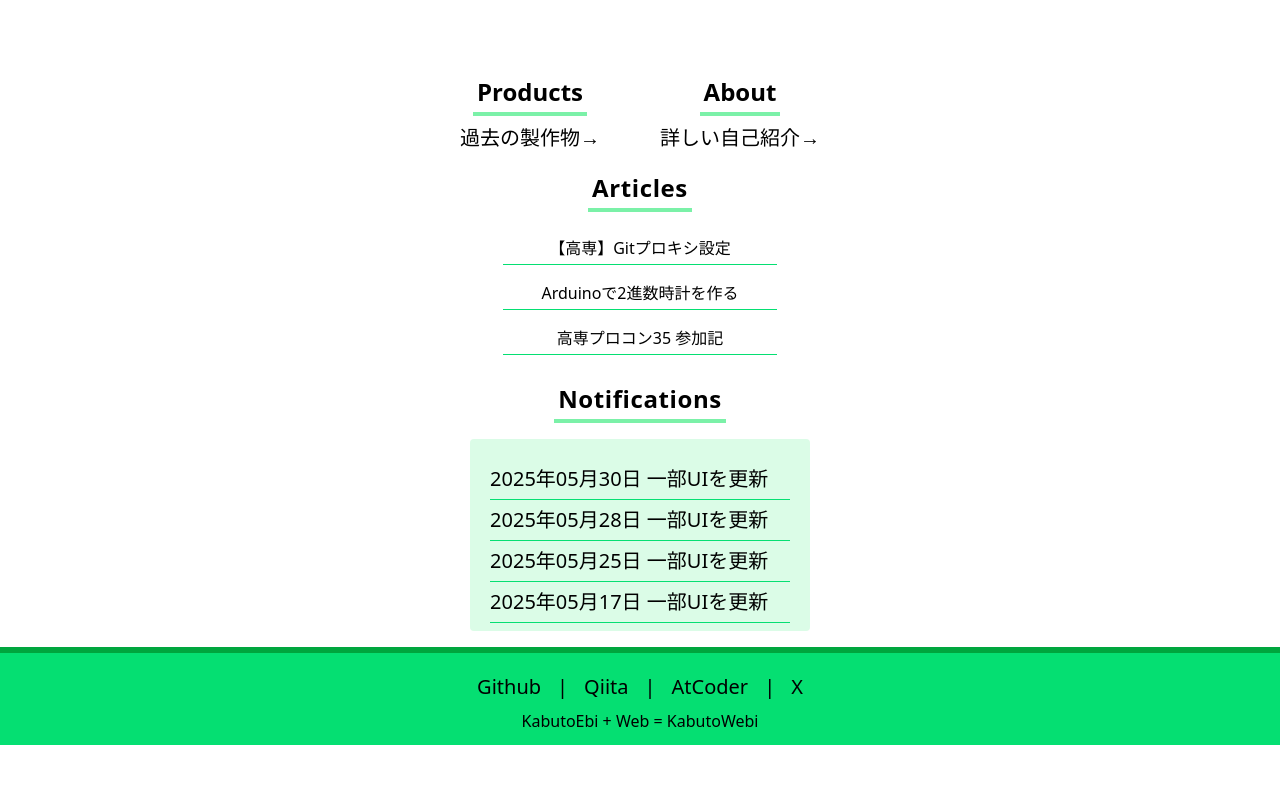
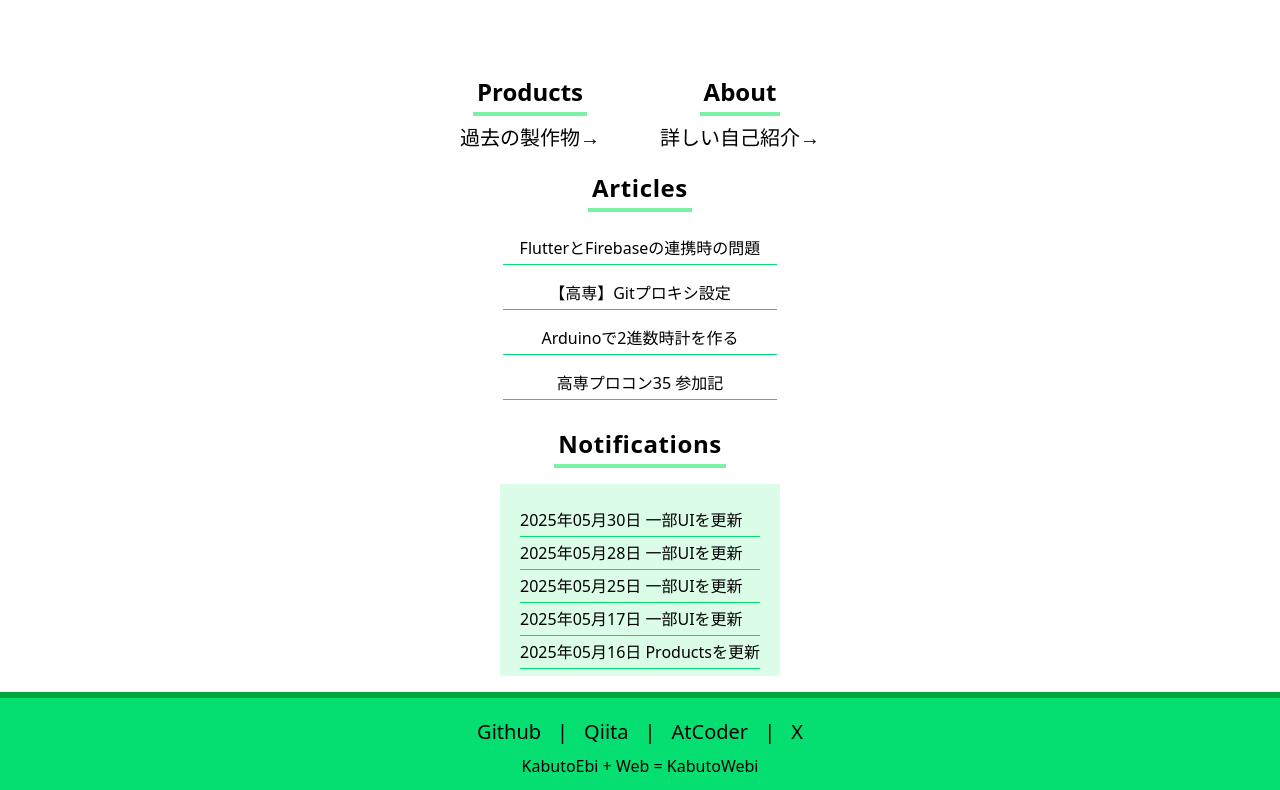
Before and after one commit to KabutoEbi/KabutoWebi, a React (Vite) app: page / in a window 1280 px wide. Shown: the part 323-1113 px from the top of the page. Before the commit the page ends 1068 px from the top, so only its background shows below. Built offline with nearby package versions, Linux system fonts and the light colour scheme.

Commit message:
add article

```diff
--- a/src/components/Articles.jsx
+++ b/src/components/Articles.jsx
@@ -5,6 +5,16 @@ const Articles = () => {
         <div className="text-center mt-4">
             <p className="font-bold text-2xl p-1 border-b-4 border-green-300 inline-block tracking-wide">Articles</p>
             <ul className="mt-4">
+                <li className="p-2">
+                    <a
+                        href="https://qiita.com/KabutoEbi/items/5fb2aba39177d603f63a"
+                        target="_blank"
+                        rel="noopener noreferrer"
+                        className="inline-block border-b border-green-400 pb-1 w-[30ch] text-center"
+                    >
+                        FlutterとFirebaseの連携時の問題
+                    </a>
+                </li>
                 <li className="p-2">
                     <a
                         href="https://qiita.com/KabutoEbi/items/6b43bd498f3827ea29ab"
--- a/src/components/Notifications.jsx
+++ b/src/components/Notifications.jsx
@@ -5,7 +5,7 @@ const Notifications = () => {
         <div className="text-center mt-4">
             <p className="font-bold text-2xl p-1 border-b-4 border-green-300 inline-block tracking-wide">Notifications</p>
             <div className="mt-4 h-48 overflow-y-scroll rounded mx-auto max-w-fit">
-                <ul className="text-xl text-left bg-green-100 leading-loose p-5">
+                <ul className="text-left bg-green-100 leading-loose p-5">
                     <li className="border-b border-green-400">2025年05月30日 一部UIを更新</li>
                     <li className="border-b border-green-400">2025年05月28日 一部UIを更新</li>
                     <li className="border-b border-green-400">2025年05月25日 一部UIを更新</li>
```
